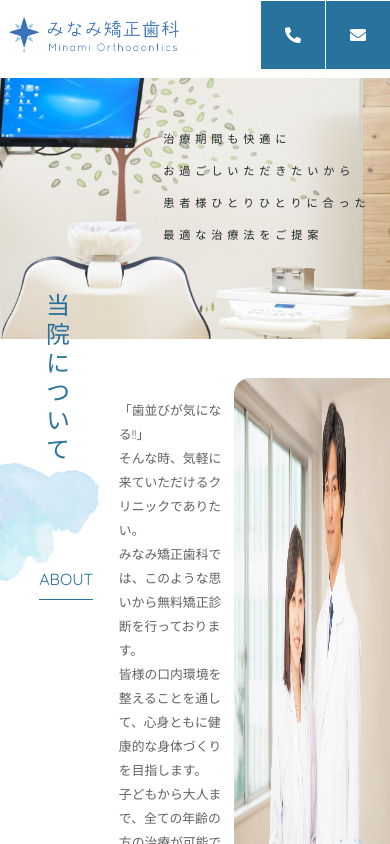
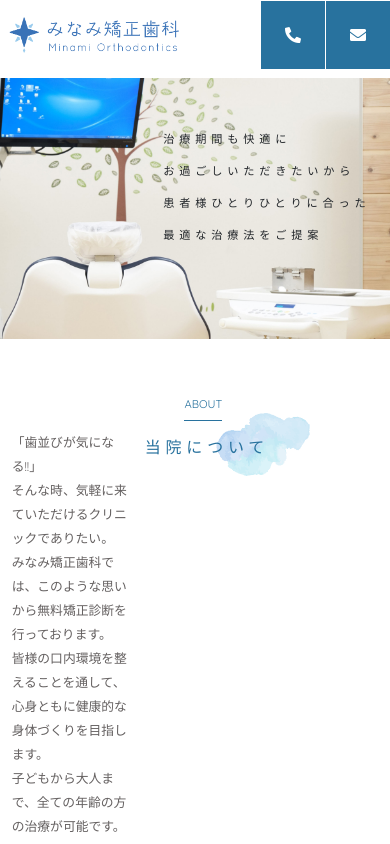
Before and after one commit to akiyama-prog/minami-dental-office, a Next.js app in the folder dental-site/: page / in a window 390 px wide. Shown: the top 844 px of the page. Built offline with nearby package versions, Linux system fonts and the light colour scheme.

Commit message:
タイトル部分作成

```diff
--- a/dental-site/src/styles/Home.module.scss
+++ b/dental-site/src/styles/Home.module.scss
@@ -101,7 +101,6 @@
 }
 //当院について
 .about{
-  display:flex;
   padding: 10% 0 6% 0;
   .title{
     width: 30%;
@@ -113,23 +112,12 @@
       position: absolute;
       color: $main-color;
     }
-    .item1{
-      top: 15%;
-      right: 8%;
-    }
     .jpAbout{
-      writing-mode: vertical-rl;
-      font-size: 1.5rem;
       letter-spacing: .3rem;
-      top: -15%;
-      right: 9%;
       font-family: "Hiragino Mincho Pro";
     }
     .ABOUT{
       border-bottom: solid 1px $main-color;
-      line-height: 2.5rem;
-      top: 32%;
-      right: 13%;
     }
   }
   .describe{
@@ -143,6 +131,60 @@
     width: 40%;
     border-top-left-radius: 1rem;
     border-bottom-left-radius: 1rem;
+  }
+}
+@media screen and (min-width:769px){//PC
+  .about{
+    display:flex;
+    .title{
+      width: 30%;
+      position: relative;
+      text-align: right;
+      padding-top: 2rem;
+      padding-right: 2rem;
+      .item1{
+        top: 15%;
+        right: 8%;
+      }
+      .jpAbout{
+        writing-mode: vertical-rl;
+        font-size: 1.5rem;
+        top: -15%;
+        right: 9%;
+      }
+      .ABOUT{
+        top: 32%;
+        right: 13%;
+        line-height: 2.5rem;
+      }
+    }
+  }
+}
+@media screen and (max-width:768px){//SP
+  .about{
+    .title{
+      width: 30%;
+      position: relative;
+      text-align: right;
+      padding-top: 2rem;
+      padding-right: 2rem;
+      .item1{
+        top: 110%;
+        left: 185%;
+        width: 80%;
+      }
+      .jpAbout{
+        top: 180%;
+        right: -130%;
+        font-size: 1rem;
+      }
+      .ABOUT{
+        top: 32%;
+        right: -90%;
+        font-size: .7rem;
+        line-height: 2rem;
+      }
+    }
   }
 }
 //3つのポイント
```
